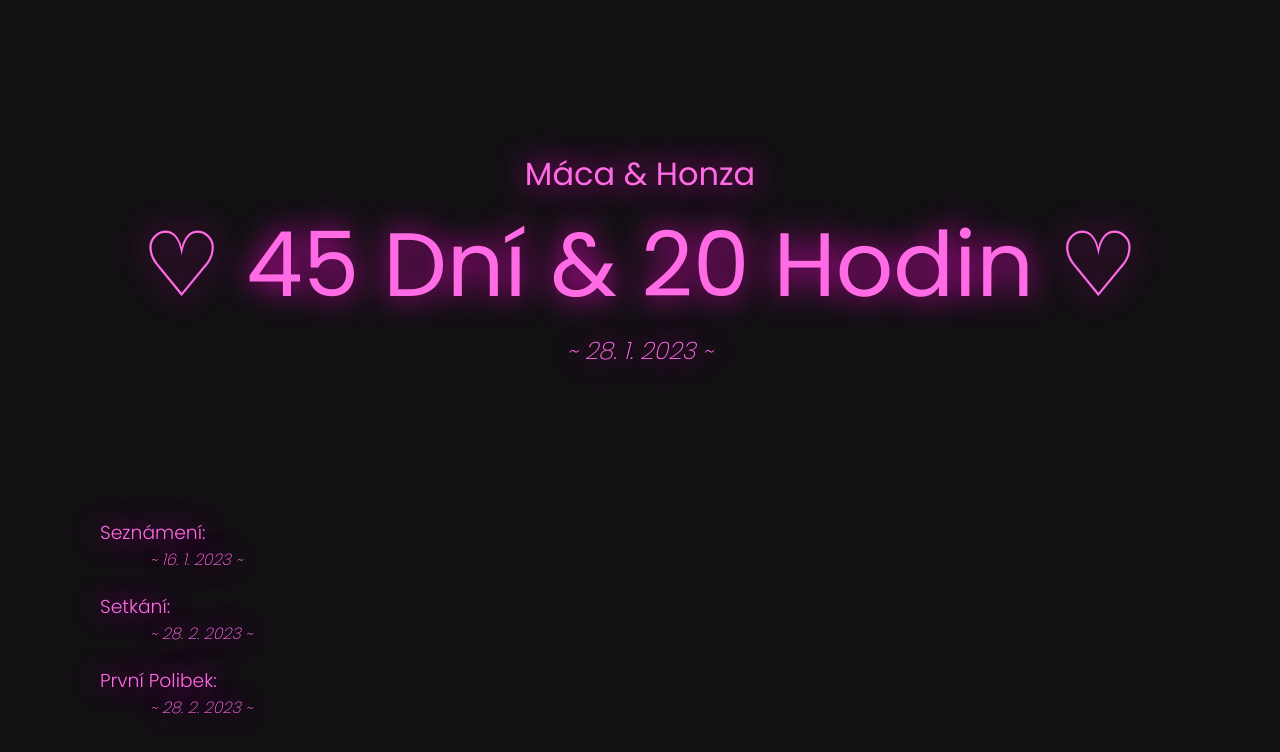
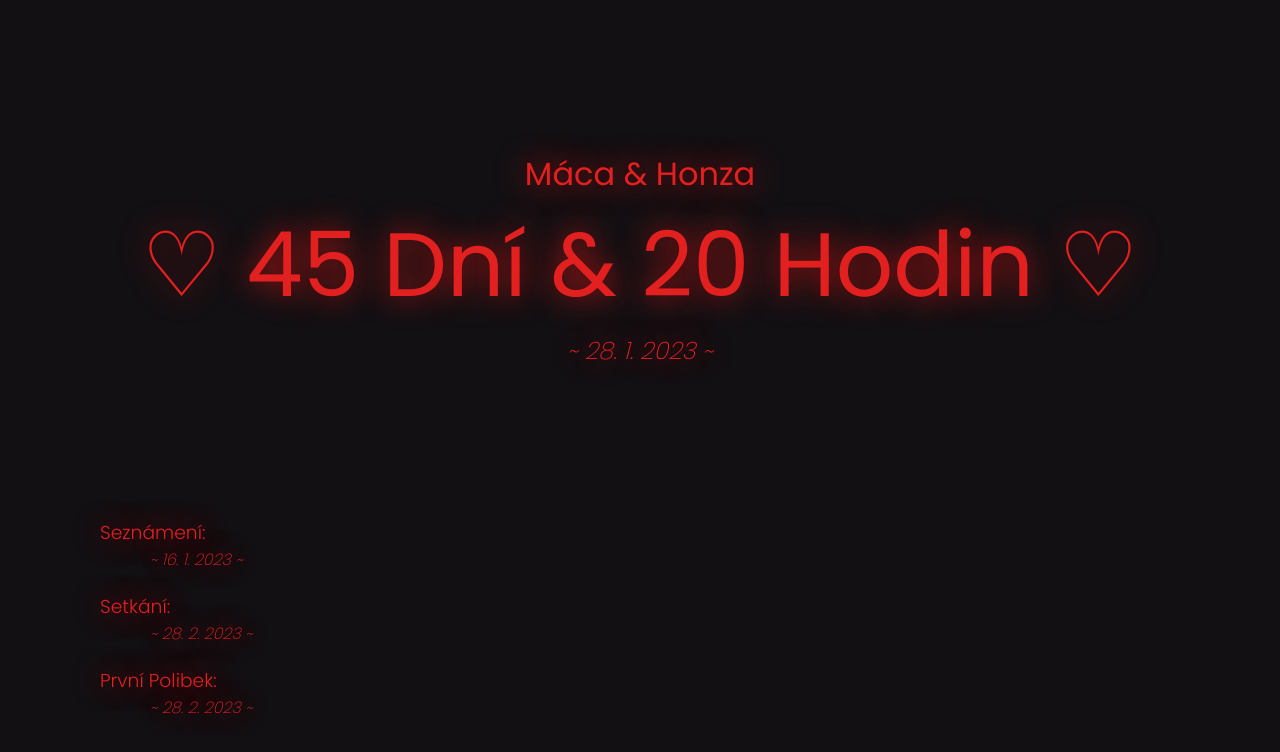
Before and after one commit to jonlevinsky/M-H, a plain HTML site: page index.html in a window 1280 px wide. Drawn offline with Linux system fonts and the light colour scheme.

Commit message:
Update index.html

```diff
--- a/index.html
+++ b/index.html
@@ -16,8 +16,8 @@
       body {
         background-color: #121013;
         top: 50%;
-        text-shadow: 0 0 30px #F806CC;
-        color: #ff6be4;
+        text-shadow: 0 0 30px #ca1414;
+        color: #e22020;
         display: block;
       }
       h1 {
@@ -25,16 +25,21 @@
         font-weight: 400;
         margin-top: 150px;
       }
+      #countdown {
+        font-size: 90px;
+        text-align: center;
+      }
       h2 {
         text-align: center;
         font-weight: 100;
         font-style: italic;
       }
 
+
+
       #goals{
         margin-top: 150px;
       }
-
       h3 {
         margin-top: 20px;
         margin-left: 100px;
@@ -50,7 +55,7 @@
         font-style: italic;
         transition: 0.1s ease-in-out;
         text-decoration: none;
-        color: #ff6be4;
+        color: #e22020;
         cursor: pointer;
       }
       a{
@@ -58,7 +63,7 @@
         font-style: italic;
         transition: 0.1s ease-in-out;
         text-decoration: none;
-        color: #ff6be4;
+        color: #e22020;
         cursor: pointer;
       }
       p:hover p2{
@@ -73,17 +78,14 @@
         opacity: 1;
         transition: 0.1s ease-in-out;
       }
-      #countdown {
-        font-size: 90px;
-        text-align: center;
-      }
     </style>
   </head>
   <body>
-    <h1>Máca & Honza</h1>
-    <div id="countdown"></div>
-    <h2>~ 28. 1. 2023 ~</h2>
-
+    <div id="counter">
+      <h1>Máca & Honza</h1>
+      <div id="countdown"></div>
+      <h2>~ 28. 1. 2023 ~</h2>
+    </div>
     <div id="goals">
       <h3>Seznámení:</h3>
         <p>~ 16. 1. 2023 <p1>~</p1><p2>Omegle ~</p2>
```
